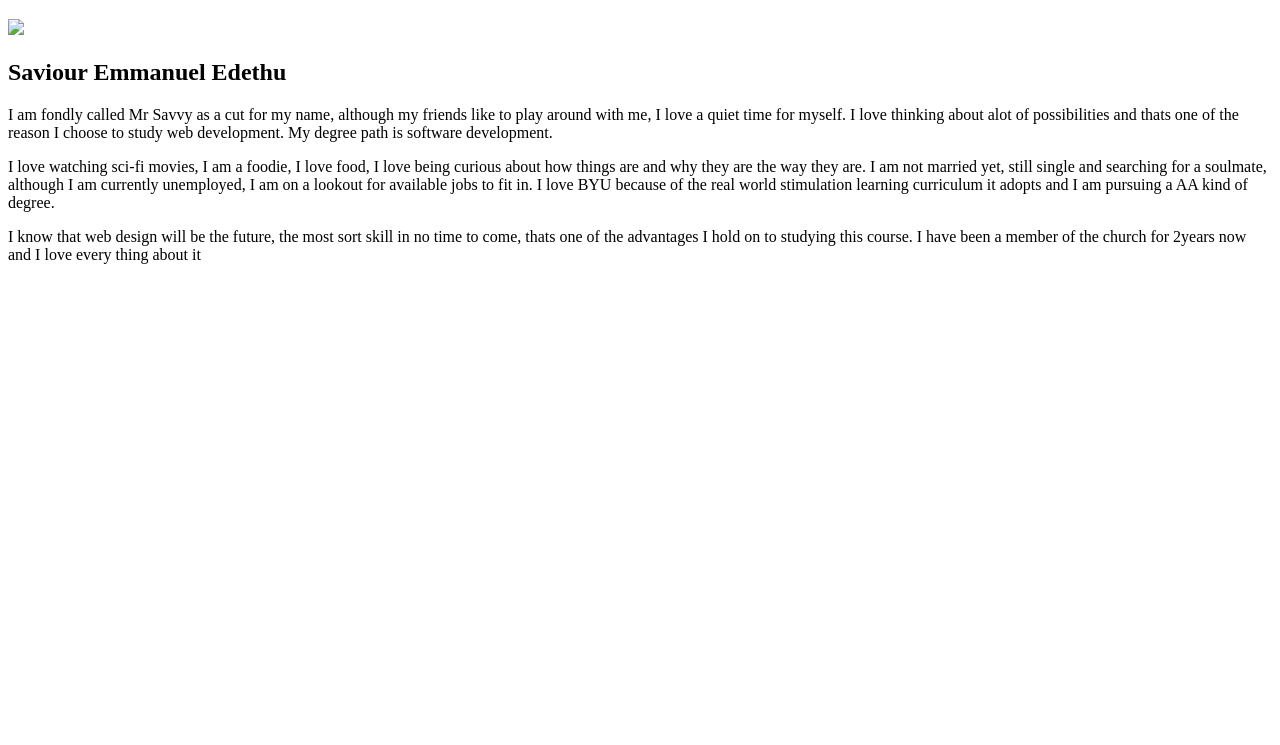
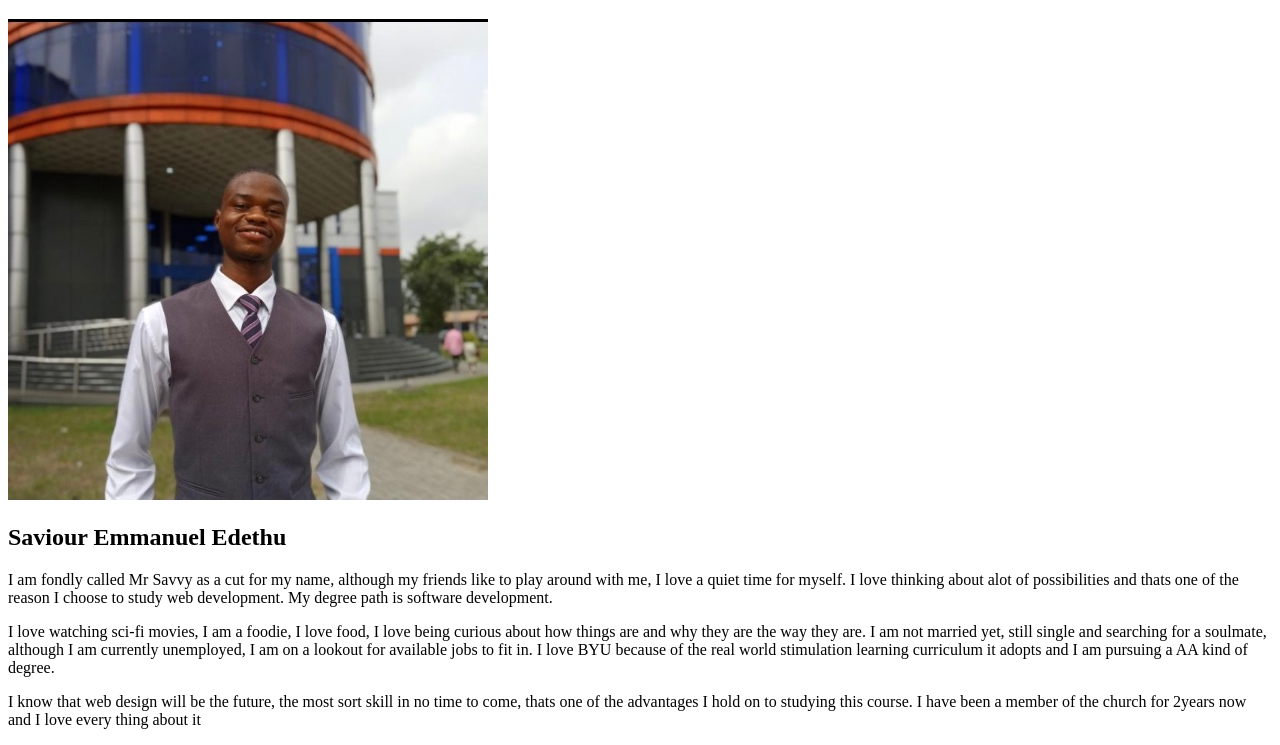
Before and after one commit to MrSavvy1/wdd130, a plain HTML site: page index.html in a window 1280 px wide. Shown: the part 61-806 px from the top of the page. Drawn offline with Linux system fonts and the light colour scheme.

Commit message:
Added photo

```diff
--- a/aboutme/images/index.html
+++ b/index.html
@@ -5,7 +5,7 @@
     </head >
     <body>
     <h1>About me</h2>
-    <img src ="aboutme/images/80BEC425-8C92-4E41-B7DB-8EC82670FBC3.jpeg"/>
+    <img src ="aboutme/images/2C892D55-7523-42CB-B964-15E010A091FF.jpeg"/>
     <h2> Saviour Emmanuel Edethu  </h2>
 
         <p style = "margin:0px;" id = "leo">  I am fondly called Mr Savvy as a cut for my name, although my friends like to play around with me, I love a quiet time for myself. I love thinking about alot of possibilities and thats one of the reason I choose to study web development. My degree path is software development.
```
Also changed, not shown: aboutme/images/2C892D55-7523-42CB-B964-15E010A091FF.jpeg (added).
